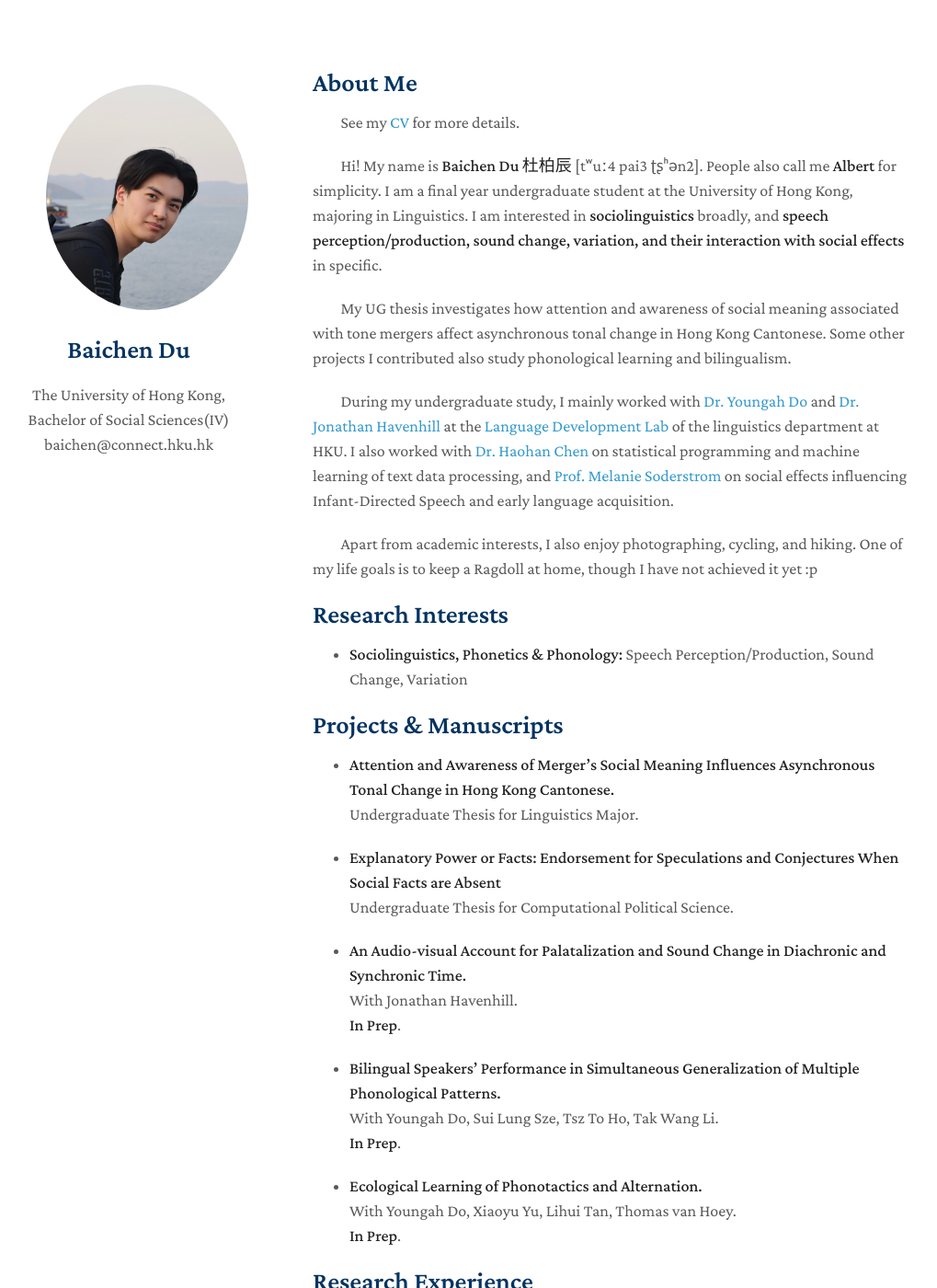
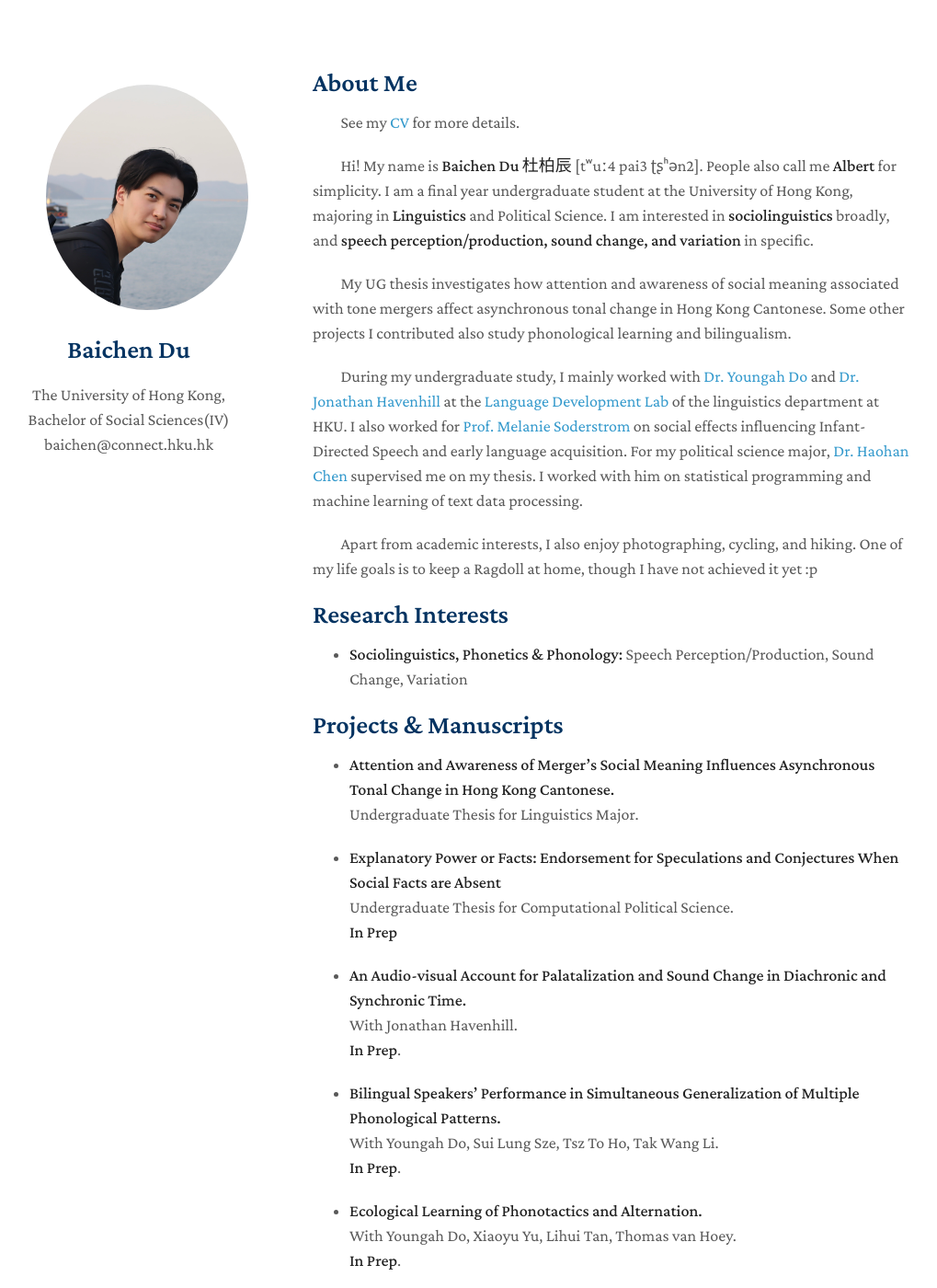
Before and after one commit to AlbertBaichenDu/AlbertBaichenDu.github.io, a Jekyll site: the page built from index.md, in a window 1280 px wide and 1400 px high. Shown: the whole window at 92% size, without its empty margins (130-1149 px from the left). Built offline with Jekyll 4.4.1, drawn with Linux system fonts in a browser that asks for light colours; nearby versions of some CDN libraries; a style sheet for code colours, icons or effects is not loaded; our own code applies the rules of GitHub Pages for plain Markdown files.

Commit message:
Update index.md

```diff
--- a/index.md
+++ b/index.md
@@ -6,11 +6,11 @@ layout: homepage
 
 &nbsp;&nbsp;&nbsp;&nbsp;&nbsp;&nbsp;&nbsp;&nbsp; See my [CV](https://albertbaichendu.github.io/assets/CV.pdf) for more details.
 
-&nbsp;&nbsp;&nbsp;&nbsp;&nbsp;&nbsp;&nbsp;&nbsp; Hi! My name is **Baichen Du 杜柏辰** [tʷuː4 pai3 ʈʂʰən2]. People also call me **Albert** for simplicity. I am a final year undergraduate student at the University of Hong Kong, majoring in Linguistics. I am interested in **sociolinguistics** broadly, and **speech perception/production, sound change, variation, and their interaction with social effects** in specific.
+&nbsp;&nbsp;&nbsp;&nbsp;&nbsp;&nbsp;&nbsp;&nbsp; Hi! My name is **Baichen Du 杜柏辰** [tʷuː4 pai3 ʈʂʰən2]. People also call me **Albert** for simplicity. I am a final year undergraduate student at the University of Hong Kong, majoring in **Linguistics** and Political Science. I am interested in **sociolinguistics** broadly, and **speech perception/production, sound change, and variation** in specific.
 
 &nbsp;&nbsp;&nbsp;&nbsp;&nbsp;&nbsp;&nbsp;&nbsp; My UG thesis investigates how attention and awareness of social meaning associated with tone mergers affect asynchronous tonal change in Hong Kong Cantonese. Some other projects I contributed also study phonological learning and bilingualism.
 
-&nbsp;&nbsp;&nbsp;&nbsp;&nbsp;&nbsp;&nbsp;&nbsp; During my undergraduate study, I mainly worked with [Dr. Youngah Do](https://repository.hku.hk/cris/rp/rp02160) and [Dr. Jonathan Havenhill](https://jhavenhill.com) at the [Language Development Lab](https://linguistics.hku.hk/ldlhku/) of the linguistics department at HKU. I also worked with [Dr. Haohan Chen](https://haohanchen.github.io/) on statistical programming and machine learning of text data processing, and [Prof. Melanie Soderstrom](https://home.cc.umanitoba.ca/~soderstr/) on social effects influencing Infant-Directed Speech and early language acquisition.
+&nbsp;&nbsp;&nbsp;&nbsp;&nbsp;&nbsp;&nbsp;&nbsp; During my undergraduate study, I mainly worked with [Dr. Youngah Do](https://repository.hku.hk/cris/rp/rp02160) and [Dr. Jonathan Havenhill](https://jhavenhill.com) at the [Language Development Lab](https://linguistics.hku.hk/ldlhku/) of the linguistics department at HKU. I also worked for [Prof. Melanie Soderstrom](https://home.cc.umanitoba.ca/~soderstr/) on social effects influencing Infant-Directed Speech and early language acquisition. For my political science  major, [Dr. Haohan Chen](https://haohanchen.github.io/) supervised me on my thesis. I worked with him on statistical programming and machine learning of text data processing.
 
 &nbsp;&nbsp;&nbsp;&nbsp;&nbsp;&nbsp;&nbsp;&nbsp; Apart from academic interests, I also enjoy photographing, cycling, and hiking. One of my life goals is to keep a Ragdoll at home, though I have not achieved it yet :p
 
@@ -33,6 +33,8 @@ layout: homepage
   <!---**Yaoyao Liu**, Yuting Su, An-An Liu, Bernt Schiele, Qianru Sun
   <br>
   IEEE Conference on Computer Vision and Pattern Recognition.---> Undergraduate Thesis for Computational Political Science.
+  <br>
+  **In Prep**
   <!---<br>
   [[PDF](https://arxiv.org/pdf/2002.10211.pdf)] [[Code](https://github.com/yaoyao-liu/mnemonics)] <strong><i style="color:#e74d3c">Oral Presentation</i></strong>--->
 
```
